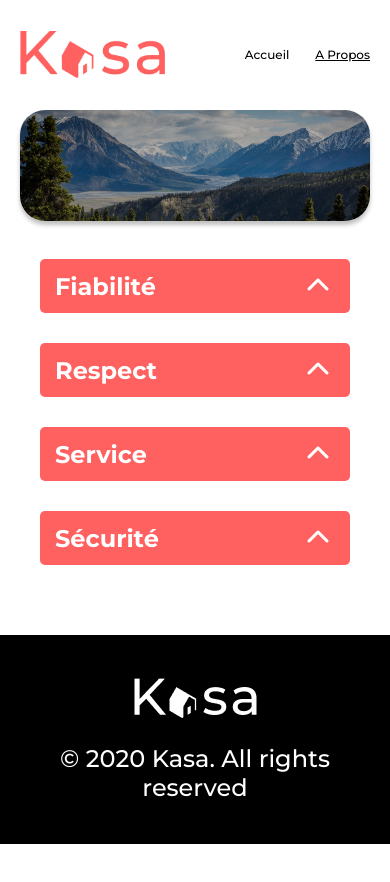
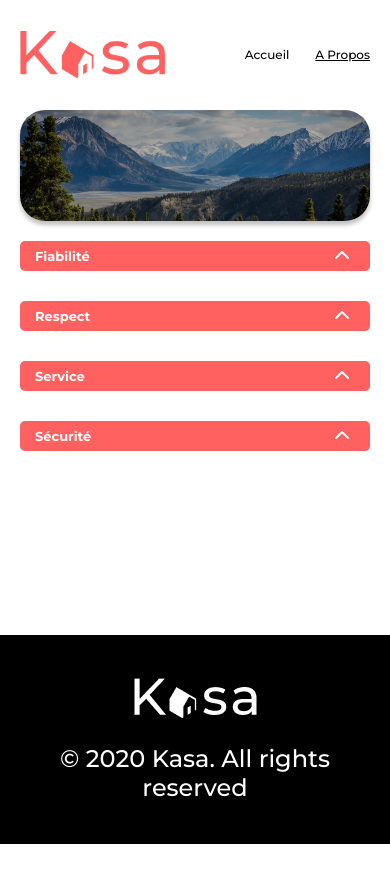
Before and after one commit to BetaPeche/Kasa, a React (Vite) app: page /about in a window 390 px wide. Shown: the top 882 px of the page. After the commit the page ends 844 px from the top, so only its background shows below. Built offline with nearby package versions, Linux system fonts and the light colour scheme.

Commit message:
responsive about page

```diff
--- a/src/components/Collapse.jsx
+++ b/src/components/Collapse.jsx
@@ -24,7 +24,7 @@ const Collapse = ({ title, content }) => {
                 ></i>
             </div>
             <div className="collapse-content">
-                <p>{content}</p>
+                {showCollapse && <p>{content}</p>}
             </div>
         </div>
     )
--- a/src/styles/components/_collapse.scss
+++ b/src/styles/components/_collapse.scss
@@ -1,6 +1,5 @@
 .collapse{
-    width: calc(100% - 40px);
-    max-width: 1023px;
+    width: 100%;
     .collapse-title{
         height: 54px;
         background-color: $color-1;
--- a/src/styles/pages/_about.scss
+++ b/src/styles/pages/_about.scss
@@ -1,10 +1,30 @@
 .about-content{
+    width: calc(100% - 40px);
+    max-width: 1023px;
     flex-grow: 1;
     margin-top: 38px;
-    max-width: 1240px;
-    width: calc(100% - 40px);
     display: flex;
     flex-direction: column;
     align-items: center;
     gap: 30px;
 }
+
+@media (max-width: 768px) {
+    .about-content{
+        margin-top: 20px;
+        .collapse{
+            .collapse-title{
+                height: 30px;
+                h2{
+                    @include font-montserrat(13px, 700, $white);
+                }
+                .fa-chevron-down {
+                    font-size: 16px;
+                }
+            }
+            .collapse-content{
+                @include font-montserrat(16px, 500, $black);
+            }
+        }
+    }
+}
```
